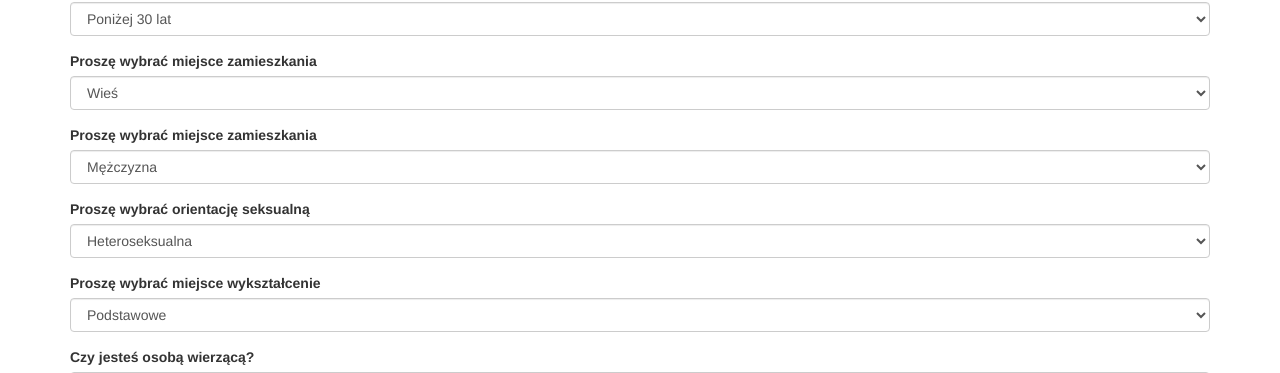
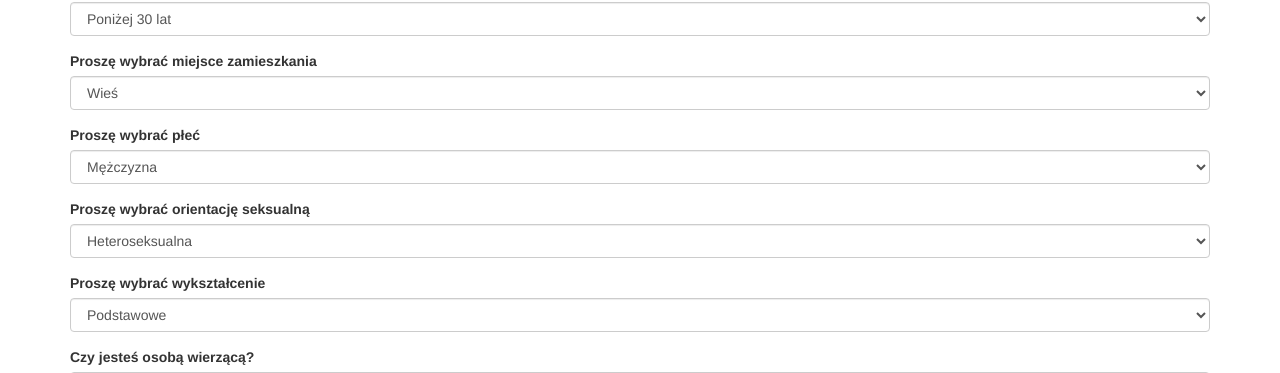
Before and after one commit to szymwin/webappka, a Flask app: page /form in a window 1280 px wide. Shown: the part 249-622 px from the top of the page. Run offline with Flask 2, Linux system fonts and the light colour scheme; some libraries are stand-ins or nearby versions.

Commit message:
poprawione literówki i nazwy pytań

```diff
--- a/app/templates/main/form.html
+++ b/app/templates/main/form.html
@@ -28,7 +28,7 @@
      </div>
 
     <div class="form-group">
-      <label for="gender">Proszę wybrać miejsce zamieszkania</label>
+      <label for="gender">Proszę wybrać płeć</label>
       <select class="form-control" id="gender" name="gender">
         <option value="1">Mężczyzna</option>
         <option value="2">Kobieta</option>
@@ -46,7 +46,7 @@
      </div>
 
     <div class="form-group">
-      <label for="education">Proszę wybrać miejsce wykształcenie</label>
+      <label for="education">Proszę wybrać wykształcenie</label>
       <select class="form-control" id="education" name="education">
         <option value="1">Podstawowe</option>
         <option value="2">Średnie/Zawodowe</option>
```
